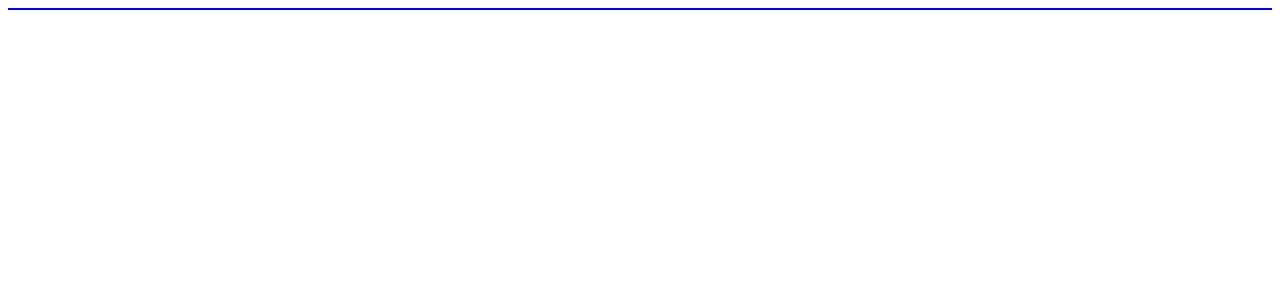
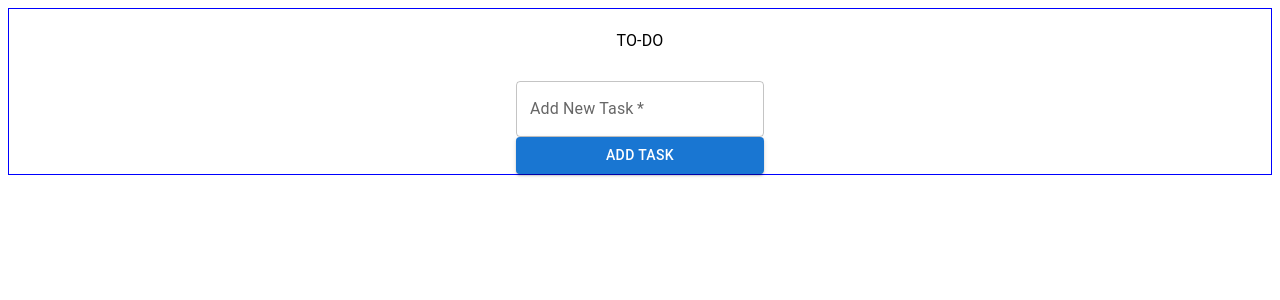
Before and after one commit to Tanaka785/Django-React-ToDoApp, a React app in the folder frontend/: page / in a window 1280 px wide. Shown: the top 300 px of the page. Built offline with nearby package versions, Linux system fonts and the light colour scheme; the HTML template or start-up script is replaced by a standard one.

Commit message:
adds heading, and form

```diff
--- a/frontend/src/components/Homepage.js
+++ b/frontend/src/components/Homepage.js
@@ -6,6 +6,15 @@ import {
   Navigate,
   Link,
 } from "react-router-dom";
+import {
+  Typography,
+  Button,
+  Grid2,
+  FormControl,
+  FormControlLabel,
+  FormHelperText,
+  TextField,
+} from "@mui/material";
 
 export default class Homepage extends Component {
   constructor(props) {
@@ -14,14 +23,28 @@ export default class Homepage extends Component {
   }
 
   renderHomepage() {
-    alert();
+    return (
+      <Grid2 container direction={"column"} spacing={1}>
+        <Grid2 xs={12} align="center" style={{ padding: "20px" }}>
+          <Typography component={"h1"}>TO-DO</Typography>
+        </Grid2>
+        <Grid2 xs={12} align="center">
+          <FormControl>
+            <TextField required={true} label="Add New Task" />
+            <Button variant="contained" color="primary">
+              Add Task
+            </Button>
+          </FormControl>
+        </Grid2>
+      </Grid2>
+    );
   }
 
   render() {
     return (
       <Router>
         <Routes>
-          <Route path="/" element={<this.renderHomepage/>} />
+          <Route path="/" element={<this.renderHomepage />} />
         </Routes>
       </Router>
     );
```
